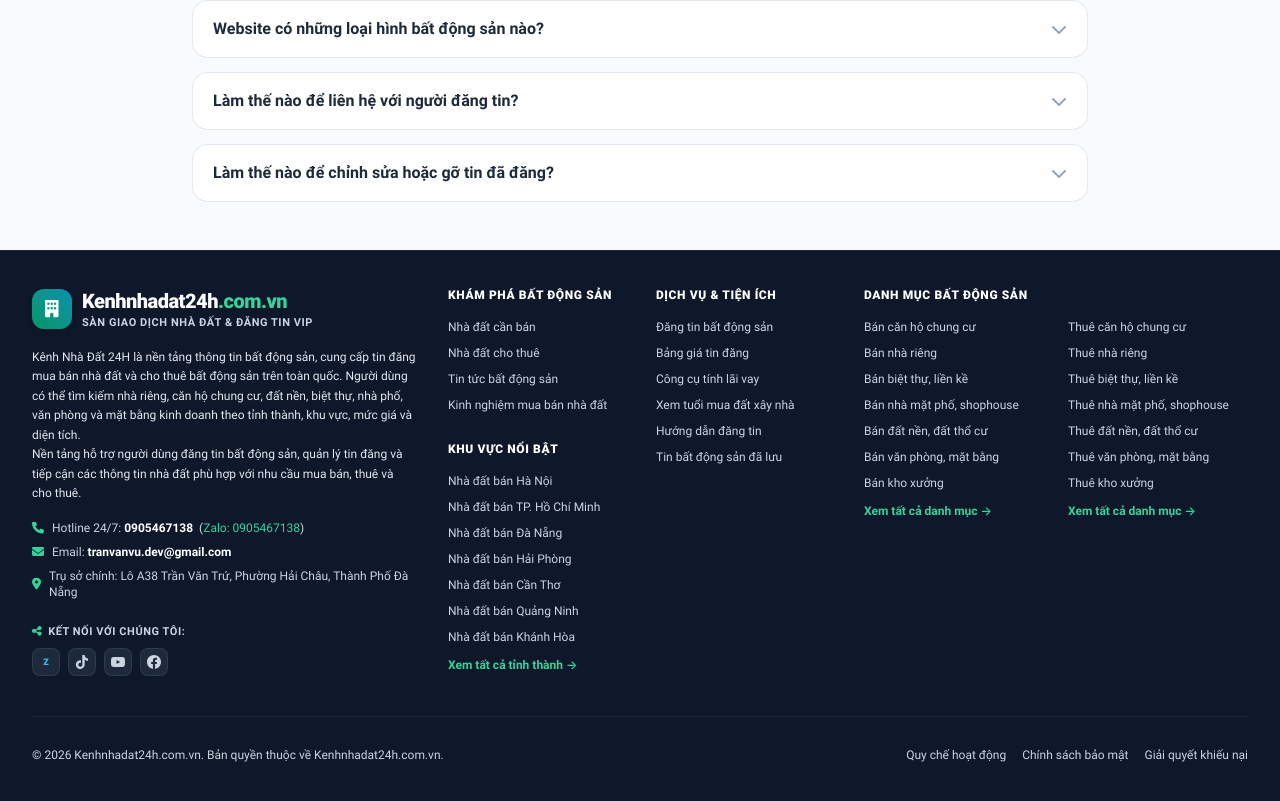
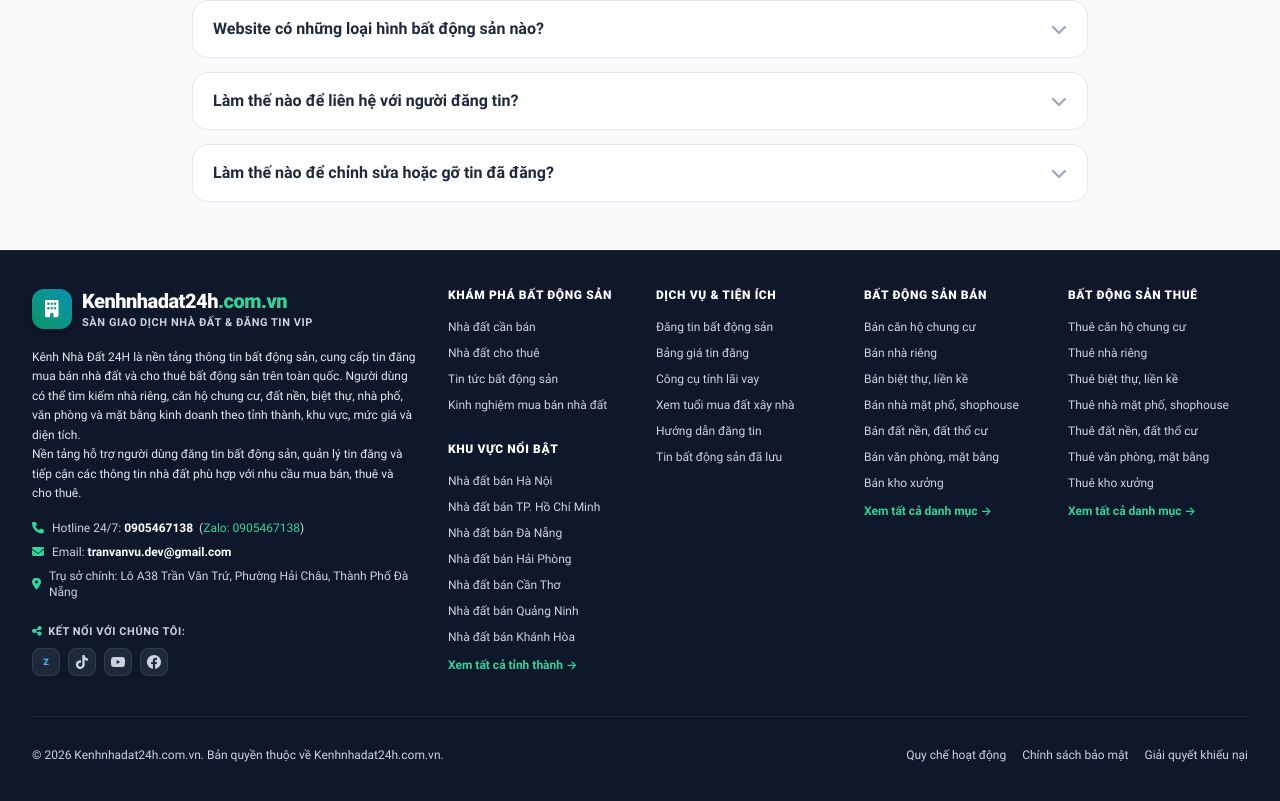
Before and after one commit to tranvureview-ops/bds-realestate, a Next.js app: page / in a window 1280 px wide. Shown: the part 5838-6639 px from the top of the page. Built offline with nearby package versions, Linux system fonts and the light colour scheme; no server answers; the database is empty.

Commit message:
feat(footer): add separate Bất động sản bán and Bất động sản thuê headings

```diff
--- a/src/components/Footer.jsx
+++ b/src/components/Footer.jsx
@@ -9,6 +9,8 @@ import SocialIcon from './SocialIcon';
 const FOOTER_CATEGORY_COLUMNS = [
   {
     key: 'sale',
+    title: 'BẤT ĐỘNG SẢN BÁN',
+    ariaLabel: 'Bất động sản bán',
     viewAllUrl: '/nha-dat-ban',
     items: [
       { label: 'Bán căn hộ chung cư', url: '/ban-can-ho-chung-cu' },
@@ -22,6 +24,8 @@ const FOOTER_CATEGORY_COLUMNS = [
   },
   {
     key: 'rent',
+    title: 'BẤT ĐỘNG SẢN THUÊ',
+    ariaLabel: 'Bất động sản thuê',
     viewAllUrl: '/nha-dat-cho-thue',
     items: [
       { label: 'Thuê căn hộ chung cư', url: '/cho-thue-can-ho-chung-cu' },
@@ -341,14 +345,14 @@ export default function Footer() {
             </ul>
           </nav>
 
-          {/* Cột 4: Danh mục bất động sản (2 cột Bán & Thuê) */}
-          <nav aria-label="Danh mục bất động sản" className="lg:col-span-4">
-            <h3 className="text-xs font-black uppercase text-white tracking-wider mb-3">
-              DANH MỤC BẤT ĐỘNG SẢN
-            </h3>
-            <div className="grid grid-cols-2 gap-4 sm:gap-6">
-              {FOOTER_CATEGORY_COLUMNS.map(col => (
-                <ul key={col.key} className="space-y-0.5 text-xs text-slate-300">
+          {/* Cột 4: Bất động sản bán & Bất động sản thuê */}
+          <div className="lg:col-span-4 grid grid-cols-2 gap-4 sm:gap-6">
+            {FOOTER_CATEGORY_COLUMNS.map(col => (
+              <nav key={col.key} aria-label={col.ariaLabel}>
+                <h3 className="text-xs font-black uppercase text-white tracking-wider mb-3">
+                  {col.title}
+                </h3>
+                <ul className="space-y-0.5 text-xs text-slate-300">
                   {col.items.map(item => (
                     <li key={item.url}>
                       <Link to={item.url} className="py-1.5 sm:py-1 hover:text-emerald-400 transition block">
@@ -362,9 +366,9 @@ export default function Footer() {
                     </Link>
                   </li>
                 </ul>
-              ))}
-            </div>
-          </nav>
+              </nav>
+            ))}
+          </div>
         </div>
 
         {/* Bottom copyright */}
```
